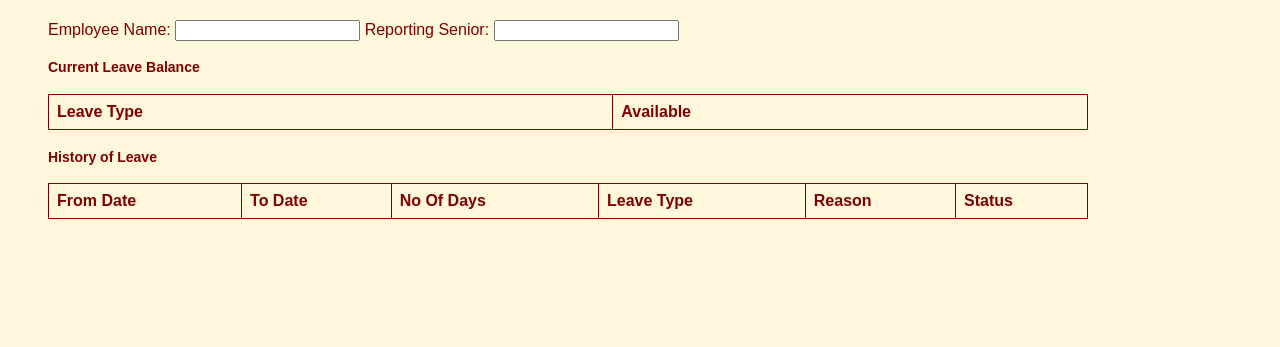
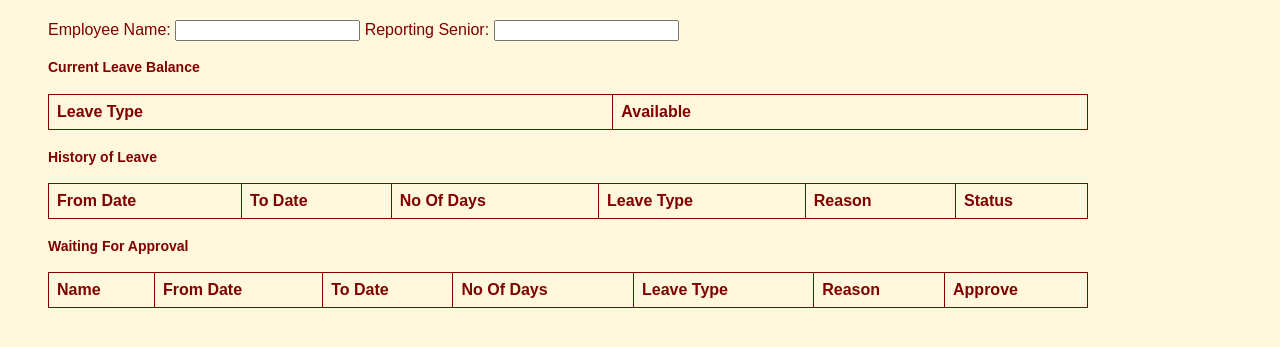
Before and after one commit to NagaraniR/DjangoAssessment, a Django app: template myproject/leave/templates/leave/approval.html in a window 1280 px wide. Shown: the part 48-395 px from the top of the page. Run offline with Django 3.2, Linux system fonts and the light colour scheme; the template is opened without the code that fills it, so the values that code supplies are empty; parts of the project's set-up code (start-up, migrations or seed data) failed here and were passed over; some libraries are stand-ins or nearby versions.

Commit message:
views-waiting_for_approval get method error

```diff
--- a/myproject/leave/models.py
+++ b/myproject/leave/models.py
@@ -58,8 +58,5 @@ class LeaveRequest(models.Model):
 	status = models.ForeignKey(Status,
 		on_delete=models.CASCADE)
 
-	def get_status(self):
-		return self.employee_name+'applied leave approval status is'+self.status+'.'
-
 	def __str__(self):
 		return str(self.employee_name)
--- a/myproject/leave/serializers.py
+++ b/myproject/leave/serializers.py
@@ -28,13 +28,13 @@ class LeaveRequestSerializer2(serializers.ModelSerializer):
 		model = Status
 		fields = '__all__'
 
-
 ##for Approval serializer creation
 class LeaveRequestSerializer(serializers.ModelSerializer):
 	employee_name = serializers.CharField(source='employee_name.name')
 	reporter = serializers.CharField(source='reporter.name')
 	leave_type_name = serializers.CharField(source='leave_type.catagory')
 	approval_status = serializers.CharField(source='status.status')
+
 	class Meta:
 		model=LeaveRequest
 		fields ="__all__"
--- a/myproject/leave/templates/leave/approval.html
+++ b/myproject/leave/templates/leave/approval.html
@@ -52,7 +52,7 @@ tr:nth-child(even) {
 </style>
 
 <script type="text/javascript">
-    var base_url = 'http://127.0.0.1:8000/leave/';
+
     function getValue(varname)
     {
       var url = window.location.href;
@@ -65,9 +65,13 @@ tr:nth-child(even) {
         vars[params[0]] = params[1];
       }return vars;
     }
+
+    var base_url = 'http://127.0.0.1:8000/leave/';
     var username = (getValue()["username"]);
 
+
     $(function(){
+
         $.ajax({
             type: 'GET',
             url: base_url+'approval/'+username+'/?format=json',
@@ -85,17 +89,39 @@ tr:nth-child(even) {
                 });
             }
         });
-    });
 
-    $(function(){
         $.ajax({
             type: 'GET',
             url: base_url+'credits/'+username+'/?format=json',
             success: function(data){
                 $.each(data, function(index, data){
-                    $('#leave_balance').append("<tr><td>"+data.leave_type_name+"</td>"+
-                        "<td>"+data.available+"</td></tr>"
-                    )
+                    $('#leave_balance').append
+                    ("<tr><td>"+data.leave_type_name+"</td>"+
+                        "<td>"+data.available+"</td></tr>")
+                });
+            }
+        });
+
+        $.ajax({
+            type:'GET'
+            url:'http://127.0.0.1:8000/leave/requests/?format=json'
+            success:function(data){
+                $.each(data, function(index, data){
+                    var check_status = "Pending"
+
+                    if(data.approval_status == check_status){
+                        if(username == data.reporter){
+                            $('#waiting_for_approval').append
+                            ("<tr><td>"+data.employee_name+"</td>"+
+                                "<td>"+data.from_date+"</td>"+
+                                "<td>"+data.to_date+"</td>"+
+                                "<td>"+data.no_days+"</td>"+
+                                "<td>"+data.leave_type_name+"</td>"+
+                                "<td>"+data.reason+"</td>"+
+                                "<td>"+data.approval_status+"</td></tr>"
+                            )
+                        }
+                    }
                 });
             }
         });
@@ -140,5 +166,22 @@ tr:nth-child(even) {
     		</table>
     	</ul>
 	</div>
+
+    <div>
+        <ul>
+            <h4><p>Waiting For Approval</p></h4>
+            <table id="waiting_for_approval">
+                <tr>
+                    <th>Name</th>
+                    <th>From Date</th>
+                    <th>To Date</th>
+                    <th>No Of Days</th>
+                    <th>Leave Type</th>
+                    <th>Reason</th>
+                    <th>Approve</th>
+                </tr>
+            </table>
+        </ul>
+    </div>
 </body>
 </html>
--- a/myproject/leave/urls.py
+++ b/myproject/leave/urls.py
@@ -14,8 +14,9 @@ urlpatterns = [
     url(r'^status/$', views.StatusView.as_view(), name= 'status'),
 	url(r'^store/data/database/$', views.Post.as_view(), name= 'apply'),
 	url(r'^validation/(?P<employee_name>\w+)/$', views.Post.as_view(), name= 'apply'),
+
 	url(r'^approval/(?P<employee_name>\w+)/$', views.ApprovalForm.as_view(), name='approval'),
-
+	url(r'^requests/$',views.Waiting_For_Approval.as_view(), name='requests'),
 	# url(r'^apply/user/(?P<employee_name>\w+)/$', views.UserView.as_view(), name= 'user'),
 	# url(r'^apply/credits/(?P<employee_name>\w+)/$', views.LeaveCreditView.as_view(), name= 'user'),
 ]
```
Also changed, not shown: myproject/leave/templates/leave/approve.html (+18 -17 lines), myproject/leave/views.py (+9 -16 lines), 4 other files.
